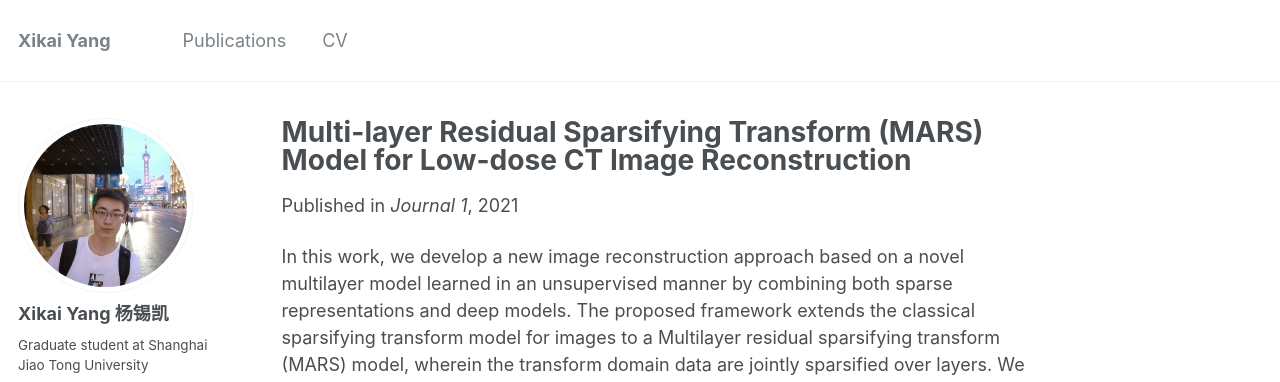
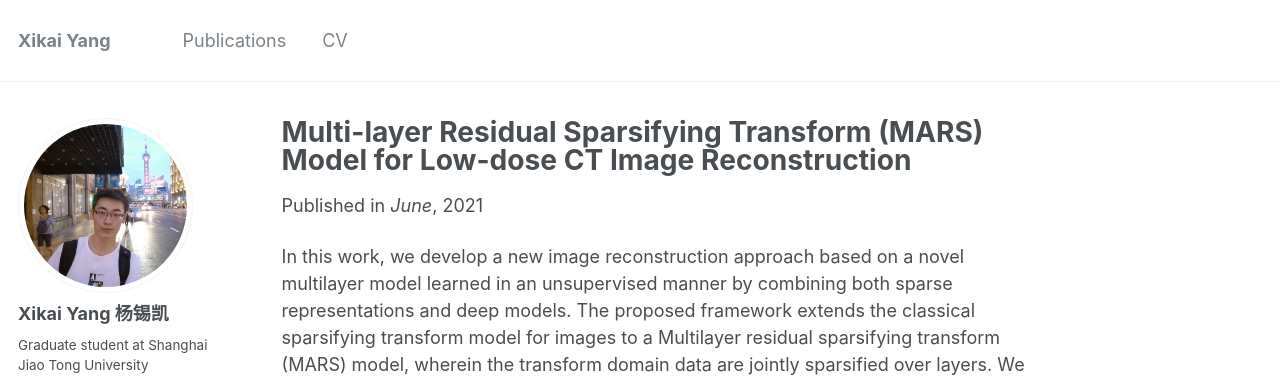
Before and after one commit to Xikai97/Xikai97.github.io, a Jekyll site: the page built from _publications/2009-10-01-paper-title-number-1.md, in a window 1280 px wide and 978 px high. Shown: the top 382 px of the window. Built offline with Jekyll 4.4.1, drawn with Linux system fonts in a browser that asks for light colours; some web fonts are replaced.

Commit message:
Update 2009-10-01-paper-title-number-1.md

```diff
--- a/_publications/2009-10-01-paper-title-number-1.md
+++ b/_publications/2009-10-01-paper-title-number-1.md
@@ -3,7 +3,7 @@ title: "Multi-layer Residual Sparsifying Transform (MARS) Model for Low-dose CT
 collection: publications
 permalink: /publication/2021-MARS
 date: 2021-06-01
-venue: 'Journal 1'
+venue: 'June'
 paperurl: '[Medical Physics](https://aapm.onlinelibrary.wiley.com/doi/abs/10.1002/mp.15013)'
 ---
 In this work, we develop a new image reconstruction approach based on a novel multilayer model learned in an unsupervised manner by combining both sparse representations and deep models. The proposed framework extends the classical sparsifying transform model for images to a Multilayer residual sparsifying transform (MARS) model, wherein the transform domain data are jointly sparsified over layers. We investigate the application of MARS models learned from limited regular-dose images for low-dose CT reconstruction using penalized weighted least squares (PWLS) optimization.
```
